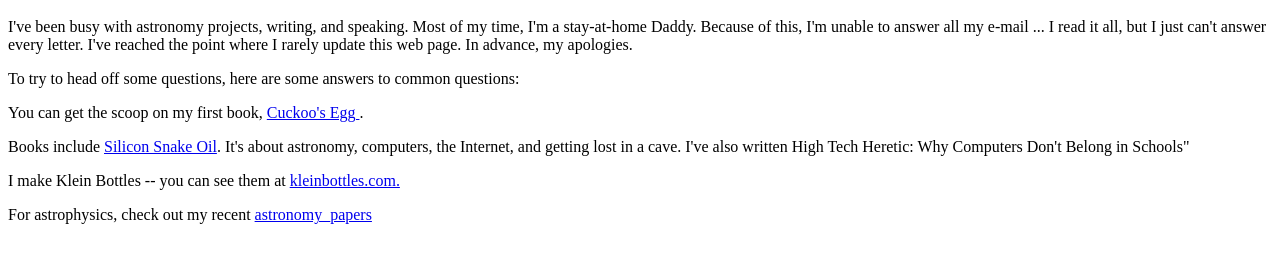
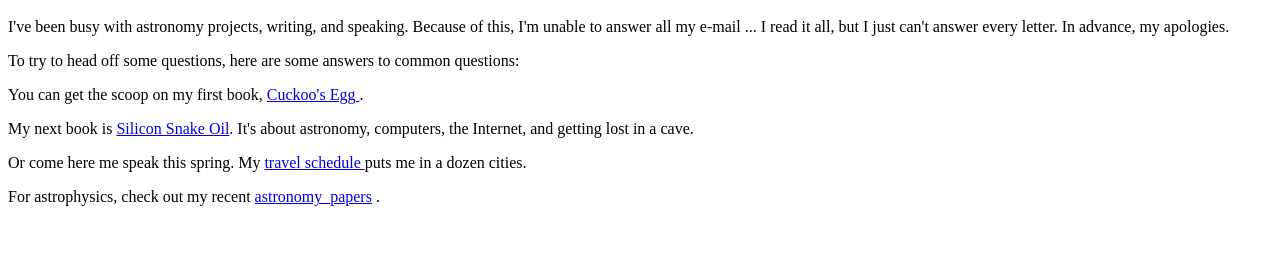
Before and after one commit to Jimmytbane/cliff-stoll-homepage, a plain HTML site: page index.html in a window 1280 px wide. Shown: the part 48-310 px from the top of the page. Drawn offline with Linux system fonts and the light colour scheme.

Commit message:
Even older copy was available, from June 06, 1997

```diff
--- a/index.html
+++ b/index.html
@@ -5,12 +5,12 @@
 </head>
 
 <body>
+
 <h1>Greetings from Berkeley!</h1>
 
 <p> I've been busy with astronomy projects, writing, and speaking.
-Most of my time, I'm a stay-at-home Daddy.
 Because of this, I'm unable to answer all my e-mail ... I read it all,
-but I just can't answer every letter.  I've reached the point where I rarely update this web page.  In advance, my apologies.
+but I just can't answer every letter.  In advance, my apologies.
 <p>
 To try to head off some questions, here are some answers to common questions:
 <p>
@@ -19,21 +19,22 @@ You can get the scoop on my first book,
 <a href="cuckoos_egg.html">
 Cuckoo's Egg </a>.<p>
 
-Books include
+My next book is
 <a href="silicon_snake_oil.html">
 Silicon Snake Oil</a>.  It's about astronomy,
 computers, the Internet, and getting lost in a cave.
-I've also written High Tech Heretic: Why Computers Don't Belong in Schools"
 <p>
 
-I make Klein Bottles -- you can see them at
-<a href="https://web.archive.org/web/20100425041451/http://www.kleinbottle.com/"> kleinbottles.com.
-</a>
+Or come here me speak this spring. My
+<a href="travel.html">
+travel schedule </a>
+puts me in a dozen cities.
 <p>
-<p>
+
 For astrophysics, check out my recent
-<a href="https://web.archive.org/web/20100425041451/http://www.uark.edu/meteor/abst33-6.html">
+<a href="astronomy_papers.html">
 astronomy_papers</a>
+.
 <p>
 
 
```
